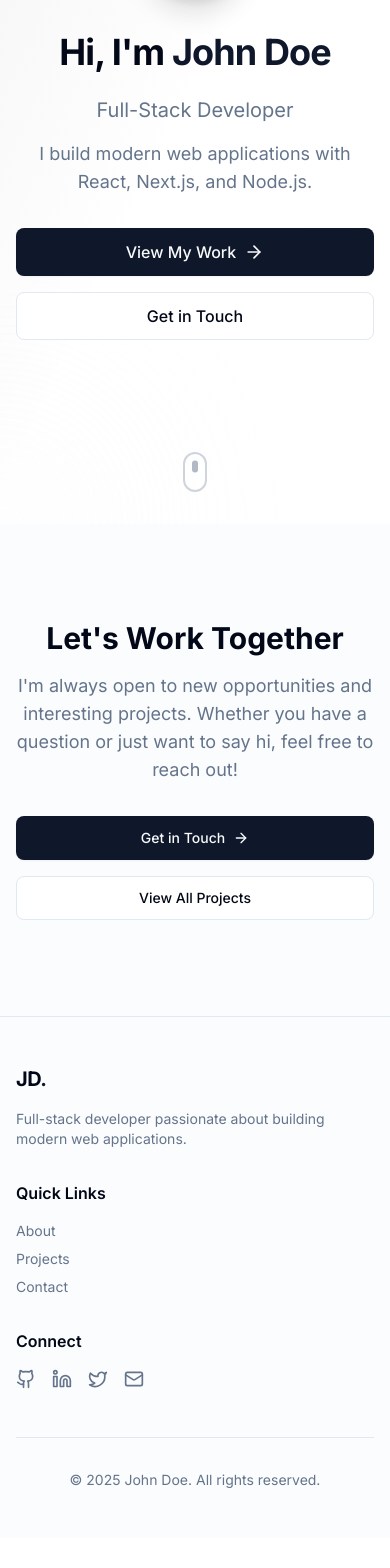
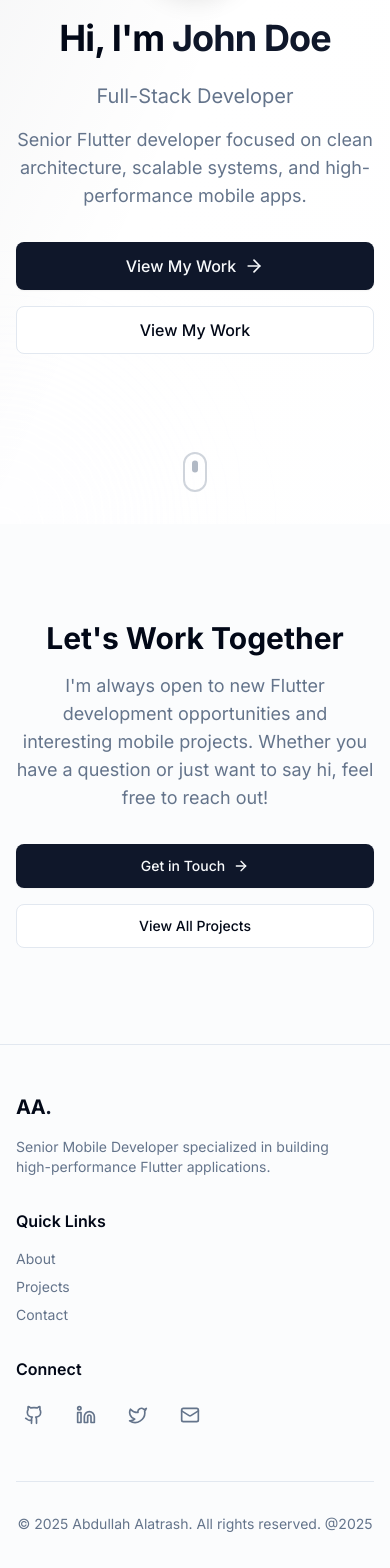
Before and after one commit to oiu85/abdullah-portflio-nextJs, a Next.js app in the folder apps/portfolio/: page / in a window 390 px wide. Shown: the part 320-1888 px from the top of the page. Before the commit the page ends 1858 px from the top, so only its background shows below. Built offline with nearby package versions, Linux system fonts and the light colour scheme; no server answers; the database is empty.

Commit message:
*Abdullah 1- fixing the email link in the fotter 2- fixing the menu drop dowon on the mobile 3- adding more width to the expreince cards

```diff
--- a/apps/portfolio/src/app/about/page.tsx
+++ b/apps/portfolio/src/app/about/page.tsx
@@ -8,7 +8,7 @@ import { formatDateRange } from '@portfolio/lib/utils';
 
 export const metadata: Metadata = {
   title: 'About',
-  description: 'Learn more about me, my background, and what drives me as a developer.',
+  description: 'Learn more about Abdullah Alatrash, a Senior Mobile Developer specialized in Flutter and clean architecture.',
 };
 
 export const revalidate = 3600;
@@ -91,7 +91,7 @@ export default async function AboutPage() {
                   {profile?.full_name || 'John Doe'}
                 </h2>
                 <p className="text-lg text-primary mb-4">
-                  {profile?.title || 'Full-Stack Developer'}
+                  {profile?.title || 'Senior Mobile Developer (Flutter)'}
                 </p>
                 <div className="prose prose-neutral dark:prose-invert max-w-none">
                   {profile?.bio?.split('\n\n').map((paragraph, index) => (
@@ -100,7 +100,7 @@ export default async function AboutPage() {
                     </p>
                   )) || (
                     <p className="text-muted-foreground">
-                      A passionate developer with experience building modern web applications.
+                      Senior Mobile Developer specialized in building high-performance Flutter applications using clean and scalable architectures.
                     </p>
                   )}
                 </div>
--- a/apps/portfolio/src/app/contact/page.tsx
+++ b/apps/portfolio/src/app/contact/page.tsx
@@ -6,7 +6,7 @@ import { ContactForm } from '@/components/contact-form';
 
 export const metadata: Metadata = {
   title: 'Contact',
-  description: 'Get in touch with me for opportunities, collaborations, or just to say hello.',
+  description: 'Get in touch with Abdullah Alatrash for Flutter development opportunities, collaborations, or just to say hello.',
 };
 
 export const revalidate = 3600;
--- a/apps/portfolio/src/app/experience/page.tsx
+++ b/apps/portfolio/src/app/experience/page.tsx
@@ -6,7 +6,7 @@ import { formatDateRange } from '@portfolio/lib/utils';
 
 export const metadata: Metadata = {
   title: 'Experience',
-  description: 'My professional journey and work experience.',
+  description: 'My professional journey as a Senior Mobile Developer specializing in Flutter and clean architecture.',
 };
 
 export const revalidate = 3600;
@@ -21,12 +21,12 @@ export default async function ExperiencePage() {
         <div className="max-w-3xl mx-auto text-center mb-16">
           <h1 className="text-4xl md:text-5xl font-bold mb-6">Experience</h1>
           <p className="text-xl text-muted-foreground">
-            My professional journey and the companies I&apos;ve had the pleasure to work with.
+            My professional journey as a Senior Mobile Developer specializing in Flutter and clean architecture.
           </p>
         </div>
 
         {/* Timeline */}
-        <div className="max-w-3xl mx-auto">
+        <div className="max-w-5xl mx-auto">
           {experiences.length > 0 ? (
             <div className="relative">
               {/* Timeline line */}
@@ -49,7 +49,7 @@ export default async function ExperiencePage() {
                         index % 2 === 0 ? 'md:pr-12' : 'md:order-2 md:pl-12'
                       }`}
                     >
-                      <Card>
+                      <Card className="w-full">
                         <CardHeader className="pb-4">
                           <div className="flex items-center gap-2 text-sm text-muted-foreground mb-2">
                             <Calendar className="h-4 w-4" />
@@ -86,7 +86,7 @@ export default async function ExperiencePage() {
                         <CardContent>
                           <div className="prose prose-sm prose-neutral dark:prose-invert max-w-none mb-4">
                             {exp.description.split('\n\n').map((paragraph, i) => (
-                              <p key={i} className="text-muted-foreground text-sm">
+                              <p key={i} className="text-muted-foreground text-sm leading-relaxed">
                                 {paragraph}
                               </p>
                             ))}
--- a/apps/portfolio/src/app/layout.tsx
+++ b/apps/portfolio/src/app/layout.tsx
@@ -17,22 +17,22 @@ const jetbrainsMono = JetBrains_Mono({
 
 export const metadata: Metadata = {
   title: {
-    default: 'John Doe | Full-Stack Developer',
-    template: '%s | John Doe',
+    default: 'Abdullah Alatrash | Senior Mobile Developer',
+    template: '%s | Abdullah Alatrash',
   },
   description:
-    'Full-stack developer passionate about building modern web applications with React, Next.js, and Node.js.',
-  keywords: ['developer', 'portfolio', 'react', 'nextjs', 'typescript', 'full-stack'],
-  authors: [{ name: 'John Doe' }],
-  creator: 'John Doe',
+    'Senior Mobile Developer specialized in building high-performance Flutter applications using clean and scalable architectures.',
+  keywords: ['developer', 'portfolio', 'flutter', 'mobile', 'dart', 'clean architecture'],
+  authors: [{ name: 'Abdullah Alatrash' }],
+  creator: 'Abdullah Alatrash',
   openGraph: {
     type: 'website',
     locale: 'en_US',
-    siteName: 'John Doe Portfolio',
+    siteName: 'Abdullah Alatrash Portfolio',
   },
   twitter: {
     card: 'summary_large_image',
-    creator: '@johndoe',
+    creator: '@oiu85',
   },
   robots: {
     index: true,
--- a/apps/portfolio/src/app/page.tsx
+++ b/apps/portfolio/src/app/page.tsx
@@ -33,7 +33,7 @@ export default async function HomePage() {
             Let&apos;s Work Together
           </h2>
           <p className="text-lg text-muted-foreground mb-8 max-w-2xl mx-auto">
-            I&apos;m always open to new opportunities and interesting projects.
+            I&apos;m always open to new Flutter development opportunities and interesting mobile projects.
             Whether you have a question or just want to say hi, feel free to reach out!
           </p>
           <div className="flex flex-col sm:flex-row gap-4 justify-center">
--- a/apps/portfolio/src/app/projects/page.tsx
+++ b/apps/portfolio/src/app/projects/page.tsx
@@ -7,7 +7,7 @@ import { getProjects } from '@/lib/data';
 
 export const metadata: Metadata = {
   title: 'Projects',
-  description: 'Explore my portfolio of projects showcasing my skills and experience.',
+  description: 'Explore my portfolio of Flutter and mobile development projects showcasing my skills and experience.',
 };
 
 export const revalidate = 3600;
@@ -22,7 +22,7 @@ export default async function ProjectsPage() {
         <div className="max-w-3xl mx-auto text-center mb-16">
           <h1 className="text-4xl md:text-5xl font-bold mb-6">Projects</h1>
           <p className="text-xl text-muted-foreground">
-            A collection of projects I&apos;ve worked on, from personal experiments to production applications.
+            A collection of Flutter and mobile development projects I&apos;ve worked on, from personal experiments to production applications.
           </p>
         </div>
 
--- a/apps/portfolio/src/app/skills/page.tsx
+++ b/apps/portfolio/src/app/skills/page.tsx
@@ -4,7 +4,7 @@ import { SkillsDisplay } from '@/components/skills-display';
 
 export const metadata: Metadata = {
   title: 'Skills',
-  description: 'Explore my technical skills and proficiency across various technologies.',
+  description: 'Explore my technical skills and proficiency in Flutter, Dart, Clean Architecture, and mobile development technologies.',
 };
 
 export const revalidate = 3600;
@@ -34,7 +34,7 @@ export default async function SkillsPage() {
         <div className="max-w-3xl mx-auto text-center mb-16">
           <h1 className="text-4xl md:text-5xl font-bold mb-6">Skills & Technologies</h1>
           <p className="text-xl text-muted-foreground">
-            Technologies and tools I use to bring ideas to life.
+            Technologies and tools I use to build high-performance Flutter applications.
           </p>
         </div>
 
--- a/apps/portfolio/src/components/layout/footer.tsx
+++ b/apps/portfolio/src/components/layout/footer.tsx
@@ -1,11 +1,15 @@
+'use client';
+
+import { useState } from 'react';
 import Link from 'next/link';
-import { Github, Linkedin, Twitter, Mail } from 'lucide-react';
+import { Github, Linkedin, Twitter, Mail, Copy, Check, X } from 'lucide-react';
+import { Input, Button } from '@portfolio/ui';
 
 const socialLinks = [
-  { href: 'https://github.com/johndoe', icon: Github, label: 'GitHub' },
-  { href: 'https://linkedin.com/in/johndoe', icon: Linkedin, label: 'LinkedIn' },
-  { href: 'https://twitter.com/johndoe', icon: Twitter, label: 'Twitter' },
-  { href: 'mailto:john@example.com', icon: Mail, label: 'Email' },
+  { href: 'https://github.com/oiu85', icon: Github, label: 'GitHub' },
+  { href: 'https://www.linkedin.com/in/abdullah-alatrash-398803391', icon: Linkedin, label: 'LinkedIn' },
+  { href: 'https://x.com/85oiu85', icon: Twitter, label: 'Website' },
+  { href: 'mailto:abdullahalatrash.dev@gmail.com', icon: Mail, label: 'Email' },
 ];
 
 const footerLinks = [
@@ -14,8 +18,12 @@ const footerLinks = [
   { href: '/contact', label: 'Contact' },
 ];
 
+const EMAIL = 'abdullahalatrash.dev@gmail.com';
+
 export function Footer() {
   const currentYear = new Date().getFullYear();
+  const [showEmailCopy, setShowEmailCopy] = useState(false);
+  const [copied, setCopied] = useState(false);
 
   return (
     <footer className="border-t bg-muted/30">
@@ -24,10 +32,10 @@ export function Footer() {
           {/* Brand */}
           <div className="space-y-4">
             <Link href="/" className="text-xl font-bold tracking-tight">
-              JD<span className="text-primary">.</span>
+              AA<span className="text-primary">.</span>
             </Link>
             <p className="text-sm text-muted-foreground max-w-xs">
-              Full-stack developer passionate about building modern web applications.
+              Senior Mobile Developer specialized in building high-performance Flutter applications.
             </p>
           </div>
 
@@ -50,26 +58,106 @@ export function Footer() {
           {/* Social */}
           <div className="space-y-4">
             <h4 className="font-semibold">Connect</h4>
+            <div className="flex flex-col gap-4">
               <div className="flex gap-4">
-              {socialLinks.map((social) => (
+                {socialLinks.map((social) => {
+                  const isMailto = social.href.startsWith('mailto:');
+
+                  if (isMailto) {
+                    return (
+                      <button
+                        key={social.label}
+                        type="button"
+                        onClick={() => setShowEmailCopy(!showEmailCopy)}
+                        className="inline-flex items-center justify-center p-2 rounded-lg text-muted-foreground hover:text-foreground hover:bg-muted transition-colors cursor-pointer focus:outline-none focus:ring-2 focus:ring-primary focus:ring-offset-2"
+                        aria-label={social.label}
+                        title={social.label}
+                      >
+                        <social.icon className="h-5 w-5" />
+                      </button>
+                    );
+                  }
+
+                  return (
                     <a
                       key={social.label}
                       href={social.href}
                       target="_blank"
                       rel="noopener noreferrer"
-                  className="text-muted-foreground hover:text-foreground transition-colors"
+                      className="inline-flex items-center justify-center p-2 rounded-lg text-muted-foreground hover:text-foreground hover:bg-muted transition-colors cursor-pointer"
                       aria-label={social.label}
+                      title={social.label}
                     >
                       <social.icon className="h-5 w-5" />
                     </a>
-              ))}
+                  );
+                })}
+              </div>
+
+              {/* Email Copy Field */}
+              {showEmailCopy && (
+                <div className="flex gap-2 items-center transition-all duration-200">
+                  <div className="flex-1 flex gap-2">
+                    <Input
+                      type="text"
+                      value={EMAIL}
+                      readOnly
+                      className="text-sm cursor-text"
+                      onClick={(e) => (e.target as HTMLInputElement).select()}
+                    />
+                    <Button
+                      type="button"
+                      variant="outline"
+                      size="icon"
+                      onClick={async () => {
+                        try {
+                          await navigator.clipboard.writeText(EMAIL);
+                          setCopied(true);
+                          setTimeout(() => setCopied(false), 2000);
+                        } catch (err) {
+                          // Fallback for older browsers
+                          const input = document.createElement('input');
+                          input.value = EMAIL;
+                          document.body.appendChild(input);
+                          input.select();
+                          document.execCommand('copy');
+                          document.body.removeChild(input);
+                          setCopied(true);
+                          setTimeout(() => setCopied(false), 2000);
+                        }
+                      }}
+                      aria-label="Copy email"
+                      title="Copy email"
+                    >
+                      {copied ? (
+                        <Check className="h-4 w-4 text-green-500" />
+                      ) : (
+                        <Copy className="h-4 w-4" />
+                      )}
+                    </Button>
+                    <Button
+                      type="button"
+                      variant="ghost"
+                      size="icon"
+                      onClick={() => {
+                        setShowEmailCopy(false);
+                        setCopied(false);
+                      }}
+                      aria-label="Close"
+                      title="Close"
+                    >
+                      <X className="h-4 w-4" />
+                    </Button>
+                  </div>
+                </div>
+              )}
             </div>
           </div>
         </div>
 
         {/* Copyright */}
         <div className="mt-12 pt-8 border-t text-center text-sm text-muted-foreground">
-          <p>&copy; {currentYear} John Doe. All rights reserved.</p>
+          <p>&copy; {currentYear} Abdullah Alatrash. All rights reserved. @2025</p>
         </div>
       </div>
     </footer>
--- a/apps/portfolio/src/components/layout/header.tsx
+++ b/apps/portfolio/src/components/layout/header.tsx
@@ -45,7 +45,7 @@ export function Header() {
     <header
       className={cn(
         'fixed top-0 left-0 right-0 z-50 transition-all duration-300',
-        isScrolled
+        isScrolled || isMobileMenuOpen
           ? 'bg-background/80 backdrop-blur-lg border-b shadow-sm'
           : 'bg-transparent'
       )}
@@ -57,7 +57,7 @@ export function Header() {
             href="/"
             className="text-xl font-bold tracking-tight hover:text-primary transition-colors"
           >
-            JD<span className="text-primary">.</span>
+            AA<span className="text-primary">.</span>
           </Link>
 
           {/* Desktop Navigation */}
@@ -119,9 +119,9 @@ export function Header() {
               animate={{ opacity: 1, height: 'auto' }}
               exit={{ opacity: 0, height: 0 }}
               transition={{ duration: 0.2 }}
-              className="md:hidden overflow-hidden"
+              className="md:hidden overflow-hidden border-t"
             >
-              <div className="py-4 space-y-1">
+              <div className="bg-background/95 backdrop-blur-lg py-4 space-y-1">
                 {navItems.map((item) => (
                   <Link
                     key={item.href}
--- a/apps/portfolio/src/components/sections/hero-section.tsx
+++ b/apps/portfolio/src/components/sections/hero-section.tsx
@@ -87,7 +87,7 @@ export function HeroSection({ profile }: HeroSectionProps) {
             className="text-lg text-muted-foreground mb-8 max-w-2xl mx-auto"
           >
             {profile?.short_bio ||
-              'I build modern web applications with React, Next.js, and Node.js.'}
+              'Senior Flutter developer focused on clean architecture, scalable systems, and high-performance mobile apps.'}
           </motion.p>
 
           {/* CTAs */}
@@ -104,7 +104,7 @@ export function HeroSection({ profile }: HeroSectionProps) {
               </Link>
             </Button>
             <Button variant="outline" size="xl" asChild>
-              <Link href="/contact">Get in Touch</Link>
+              <Link href="/projects">View My Work</Link>
             </Button>
           </motion.div>
 
```
Lines whose indentation alone changed are shown as unchanged.
